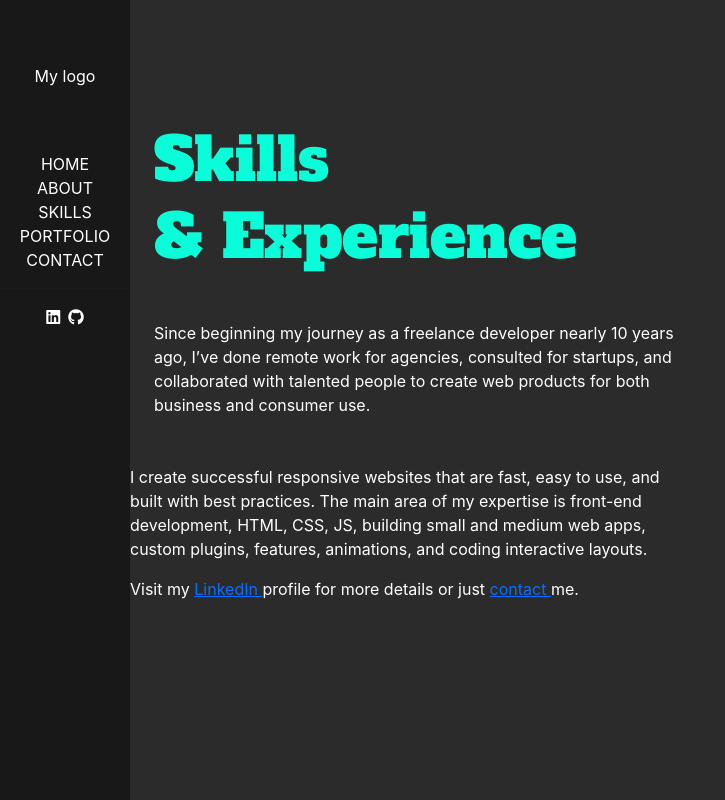
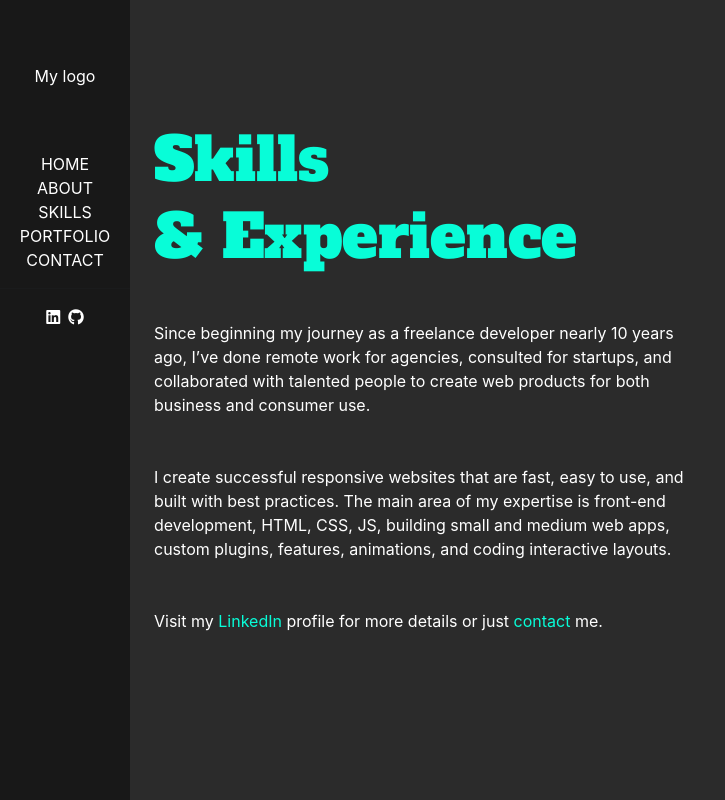
Before and after one commit to Dulatto/react-portfolio-website, a React (Create React App) app: page /skills in a window 1280 px wide. Shown: the whole page, without its empty margins (0-725 px from the left). Built offline with nearby package versions, Linux system fonts and the light colour scheme.

Commit message:
skillbard

```diff
--- a/package.json
+++ b/package.json
@@ -11,6 +11,7 @@
     "react-dom": "^17.0.2",
     "react-router-dom": "^6.0.2",
     "react-scripts": "4.0.3",
+    "react-skillbars": "^1.6.1",
     "react3dtagcloud": "^0.2.2",
     "web-vitals": "^1.1.2"
   },
--- a/src/App.css
+++ b/src/App.css
@@ -173,7 +173,8 @@ body {
   border-radius: 0rem;
   padding: 0.375rem 2.75rem;
 }
-.home-style a {
+.home-style a,
+.skills-style a {
   text-decoration: none;
   color: #08fdd8;
 }
--- a/src/Views/Skills.js
+++ b/src/Views/Skills.js
@@ -27,10 +27,10 @@ const Skills = () => {
                         <p className='my-5 ms-4'>Since beginning my journey as a freelance developer nearly 10 years ago,
                             I’ve done remote work for agencies, consulted for startups, and collaborated with talented people
                             to create web products for both business and consumer use.</p>
-                        <p>I create successful responsive websites that are fast, easy to use, and built with best practices.
+                        <p className='my-5 ms-4'>I create successful responsive websites that are fast, easy to use, and built with best practices.
                             The main area of my expertise is front-end development, HTML, CSS, JS, building small and medium web apps,
                             custom plugins, features, animations, and coding interactive layouts.</p>
-                        <p>Visit my <a href="https://www.linkedin.com/in/dulat-omarov/">LinkedIn </a>profile for more details or just <a href="http://localhost:3001/contact">contact </a>me.</p>
+                        <p className='my-5 ms-4'>Visit my <a href="https://www.linkedin.com/in/dulat-omarov/" target="_blank">LinkedIn </a>profile for more details or just <a href="http://localhost:3001/contact" >contact </a>me.</p>
                     </div>
                 </div>
                 <div className='col-md-6'></div>
```
Also changed, not shown: 1 other file (tests, documents, lock files or other folders).
